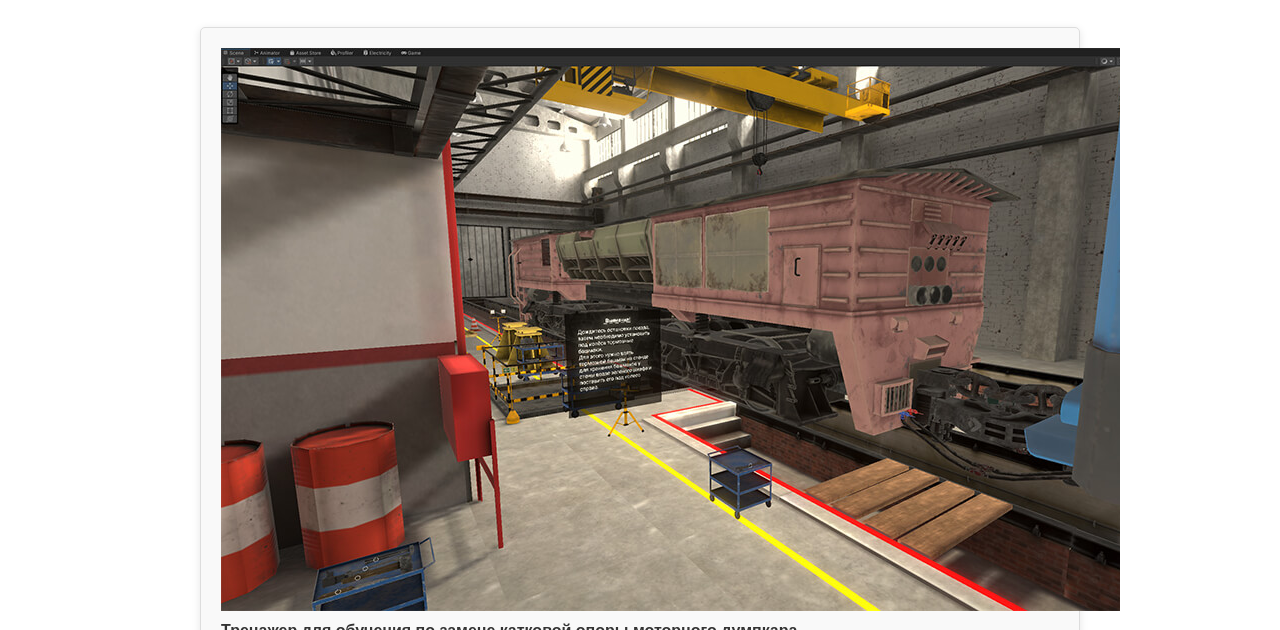
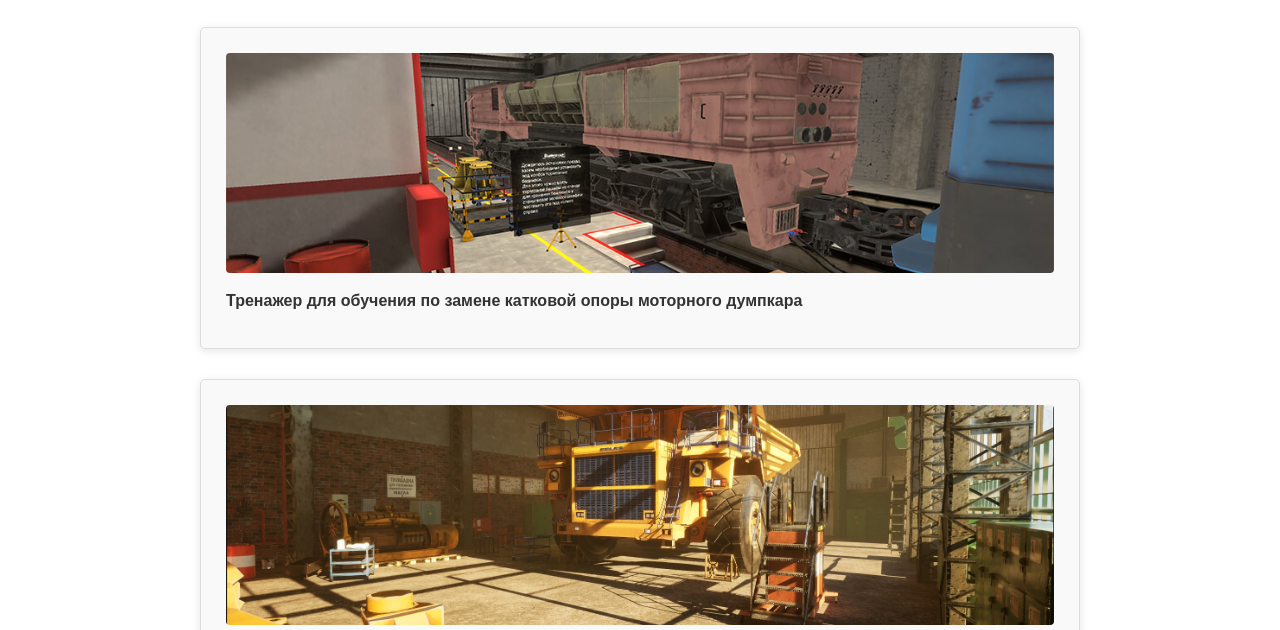
Before and after one commit to TatianaZo/ZobovaTatiana_portfolio-site, a plain HTML site: page vr-projects.html in a window 1280 px wide. Shown: the part 170-800 px from the top of the page. Drawn offline with Linux system fonts and the light colour scheme; files whose address does not match are found by name.

Commit message:
Improve VR project card appearance with more padding and image styling

```diff
--- a/css/style.css
+++ b/css/style.css
@@ -414,7 +414,7 @@ footer a {
 /* Если хотим разные цвета для тегов */
 /* Например, для VR */
 #vr-projects-page .project-category-tag {
-    background-color: #28a745; /* Зеленый */
+    background-color: #17a2b8; /* Бирюзовый */
 }
 /* Например, для Mobile */
 #mobile-games-page .project-category-tag {
@@ -884,3 +884,18 @@ main {
     flex-wrap: wrap; /* Позволяем перенос, если ширина экрана мала */
     gap: 20px; /* Пространство между блоками */
 }
+
+/* Специфичные стили для карточек VR-проектов */
+#vr-projects-page .project-card {
+    padding: 25px; /* Увеличиваем внутренний отступ карточки */
+}
+
+#vr-projects-page .project-card img {
+    display: block; /* Убирает лишние отступы под изображением */
+    width: 100%;    /* Изображение занимает всю ширину контентной области карточки */
+    height: auto;   /* Высота подстраивается под пропорции */
+    max-height: 220px; /* Ограничиваем максимальную высоту изображения */
+    object-fit: cover; /* Масштабирует и обрезает изображение для заполнения области */
+    border-radius: 4px; /* Небольшое скругление углов у самого изображения */
+    margin-bottom: 15px; /* Отступ снизу перед заголовком h4 */
+}
```
